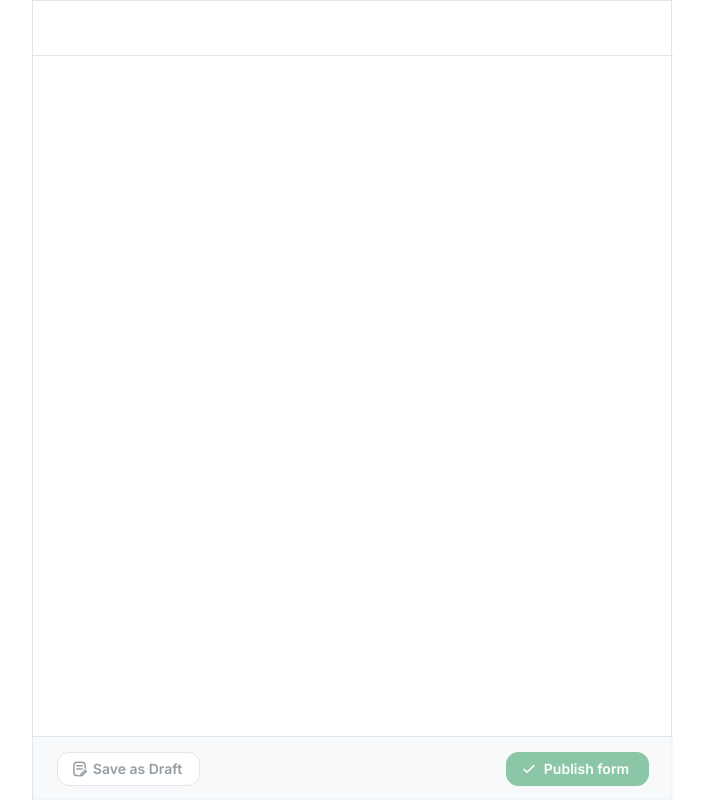
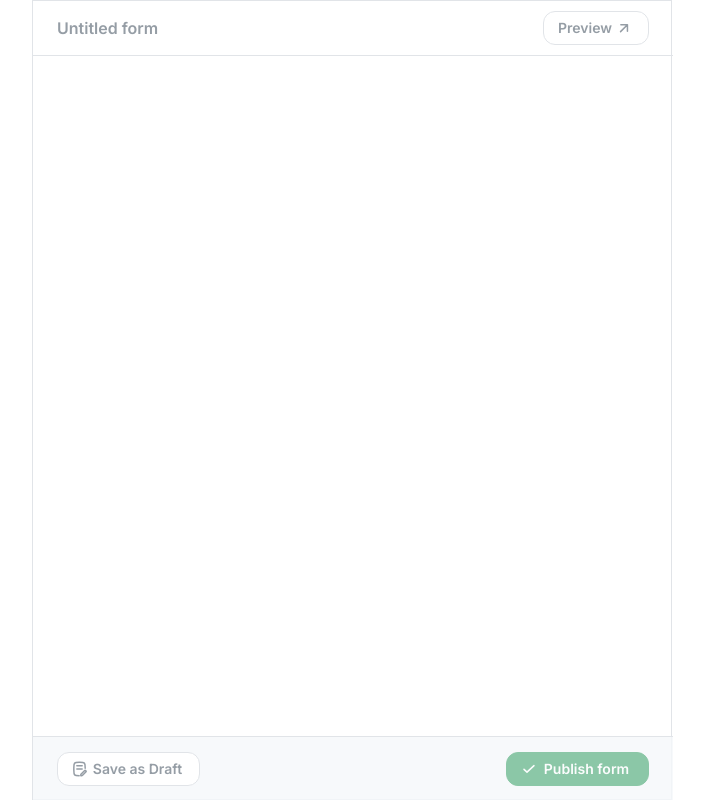
Before and after one commit to saurowankhade/Peerlist-Frontend-Developer-Assignment, a Next.js app: page / in a window 1280 px wide. Shown: the whole page, without its empty margins (288-991 px from the left). Built offline with nearby package versions, Linux system fonts and the light colour scheme.

Commit message:
Header component added

```diff
--- a/app/globals.css
+++ b/app/globals.css
@@ -19,6 +19,11 @@
 
 }
 
+.custom-shadow-preview {
+  box-shadow: 0px 3px 3px -1.5px #00000008, 0px 1px 1px -0.5px #00000008;
+}
+
+
 @layer base {
   * {
     @apply border-[#E1E4E8];
--- a/app/page.js
+++ b/app/page.js
@@ -5,6 +5,5 @@ export default function Home() {
 
   return (
    <HomePage />
-
   );
 }
--- a/app/src/Components/Footer.jsx
+++ b/app/src/Components/Footer.jsx
@@ -1,10 +1,5 @@
-'use client';
+const Footer = ({isDisable,setIsDisable}) => {
 
-import React, { useState } from 'react'
-
-const Footer = () => {
-
-  const [isDisable,setIsDisable] = useState(true);
   return (
     <div className="h-[64px] w-full flex justify-between items-center pl-[24px] pr-[24px] fixed bg-[#F6F8FAE5]/90  bottom-0 lg:w-[640px] border-t">
       <button disabled={isDisable} className={` ${isDisable ? 'cursor-not-allowed' : 'cursor-pointer custom-shadow-draft '}  flex items-center justify-center pt-[6px] pr-[16px] pb-[6px] pl-[14px] gap-[4px] border-1 rounded-[12px] bg-[#fff] `}>
--- /dev/null
+++ b/app/src/Components/Header.jsx
@@ -0,0 +1,49 @@
+import React from 'react'
+
+const Header = ({isDisable,setIsDisable}) => {
+
+  return (
+    <div className="flex items-center justify-between h-[56px] border-b w-full fixed top-0 lg:w-[640px] pl-[24px] pr-[24px]">
+    <input className='text-base border-none focus:ring-0 focus:outline-none font-[600]  placeholder:text-[#959DA5] text-[#0D0D0D]' type="text" name="" id="" placeholder="Untitled form" />
+    <button disabled={isDisable} className={` ${isDisable ? 'cursor-not-allowed' : 'cursor-pointer transition-all duration-300  shadow-[0px_3px_3px_-1.5px_#00000008] hover:shadow-[0px_12px_12px_-6px_#00000008,0px_6px_6px_-3px_#00000008,0px_3px_3px_-1.5px_#00000008]  '}  flex items-center justify-center pt-[6px] pr-[16px] pb-[6px] pl-[14px] gap-[4px] border-1 rounded-[12px] bg-[#fff] `}>
+      <span className={`h-[20px] text-sm ${isDisable ? 'text-[#959DA5]' : 'text-[#0D0D0D]'  } font-[600] `}>Preview</span>
+    {
+        isDisable ?   <svg
+        width={16}
+        height={16}
+        viewBox="0 0 16 16"
+        fill="none"
+        xmlns="http://www.w3.org/2000/svg"
+      >
+        <path
+          d="M4.563 11.6318L11.4376 4.75711M11.4376 4.75711V11.3568M11.4376 4.75711H4.83799"
+          stroke="#959DA5"
+          strokeWidth="1.5"
+          strokeLinecap="round"
+          strokeLinejoin="round"
+        />
+      </svg> :
+      <svg
+      width={16}
+      height={16}
+      viewBox="0 0 16 16"
+      fill="none"
+      xmlns="http://www.w3.org/2000/svg"
+    >
+      <path
+        d="M4.56297 11.6318L11.4376 4.75711M11.4376 4.75711V11.3568M11.4376 4.75711H4.83795"
+        stroke="#0D0D0D"
+        strokeWidth="1.5"
+        strokeLinecap="round"
+        strokeLinejoin="round"
+      />
+    </svg>
+
+    }
+
+  </button>
+    </div>
+  )
+}
+
+export default Header
--- a/app/src/Components/HomePage.jsx
+++ b/app/src/Components/HomePage.jsx
@@ -1,13 +1,20 @@
+'use client';
+
 import React from 'react'
 import Footer from './Footer';
+import Header from './Header';
+
+
+import  { useState } from 'react'
 const HomePage = () => {
+
+  const [isDisable,setIsDisable] = useState(true);
   return (
     <div className="w-full items-center flex flex-col justify-center h-screen">
     <div className="lg:w-[640px] w-full flex flex-col border-[1px] relative h-full">
       {/*  Header */}
-      <div className="p-4 h-[56px] border-b w-full fixed top-0 lg:w-[640px]">
 
-      </div>
+      <Header isDisable={isDisable} setIsDisable={setIsDisable} />
 
       {/* Body */}
       <div className="overflow-y-auto scrollbar-hide mt-16 mb-12 h-fit">
@@ -15,7 +22,7 @@ const HomePage = () => {
       </div>
 
       {/* Footer */}
-      <Footer />
+      <Footer  isDisable={isDisable} setIsDisable={setIsDisable} />
 
     </div>
   </div>
```
